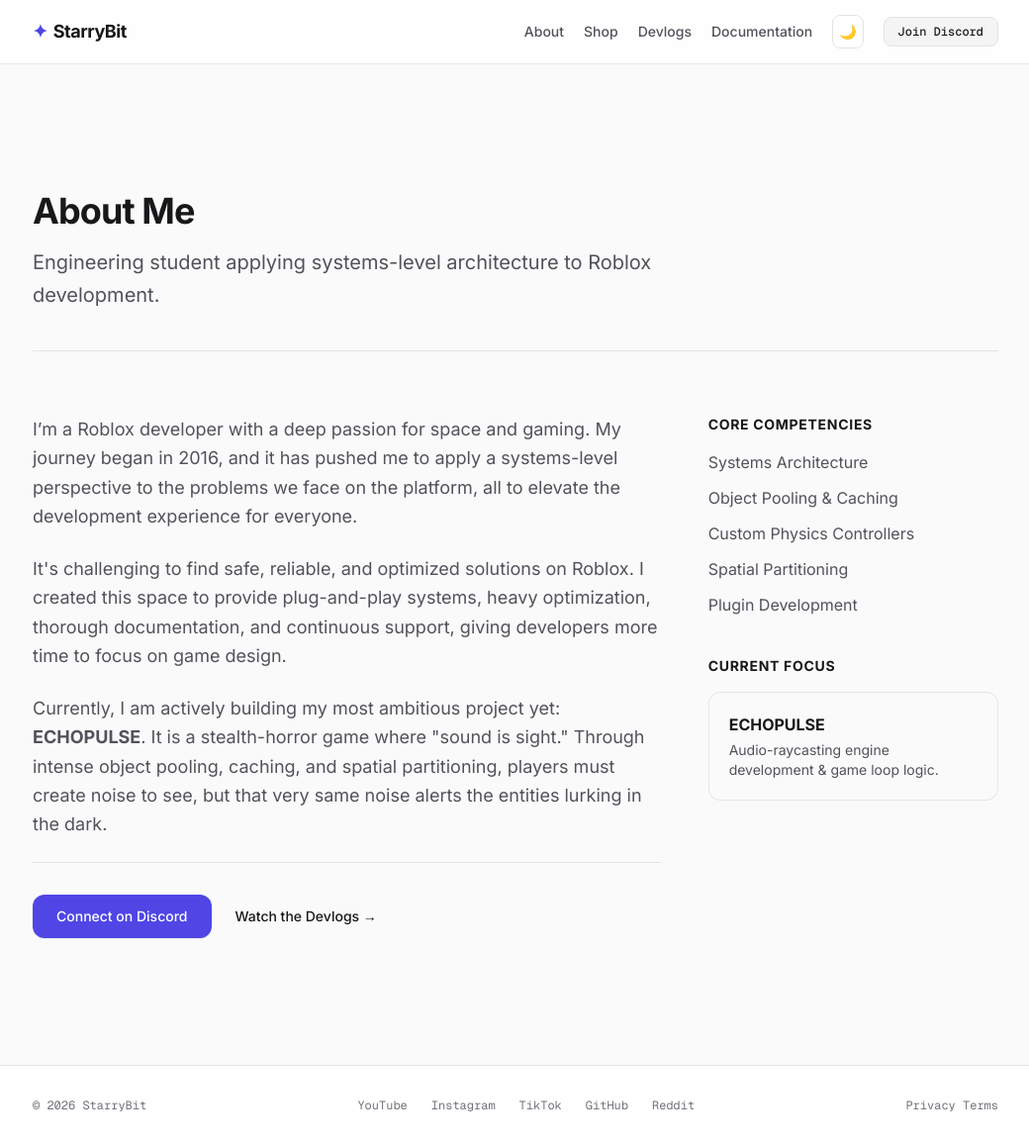
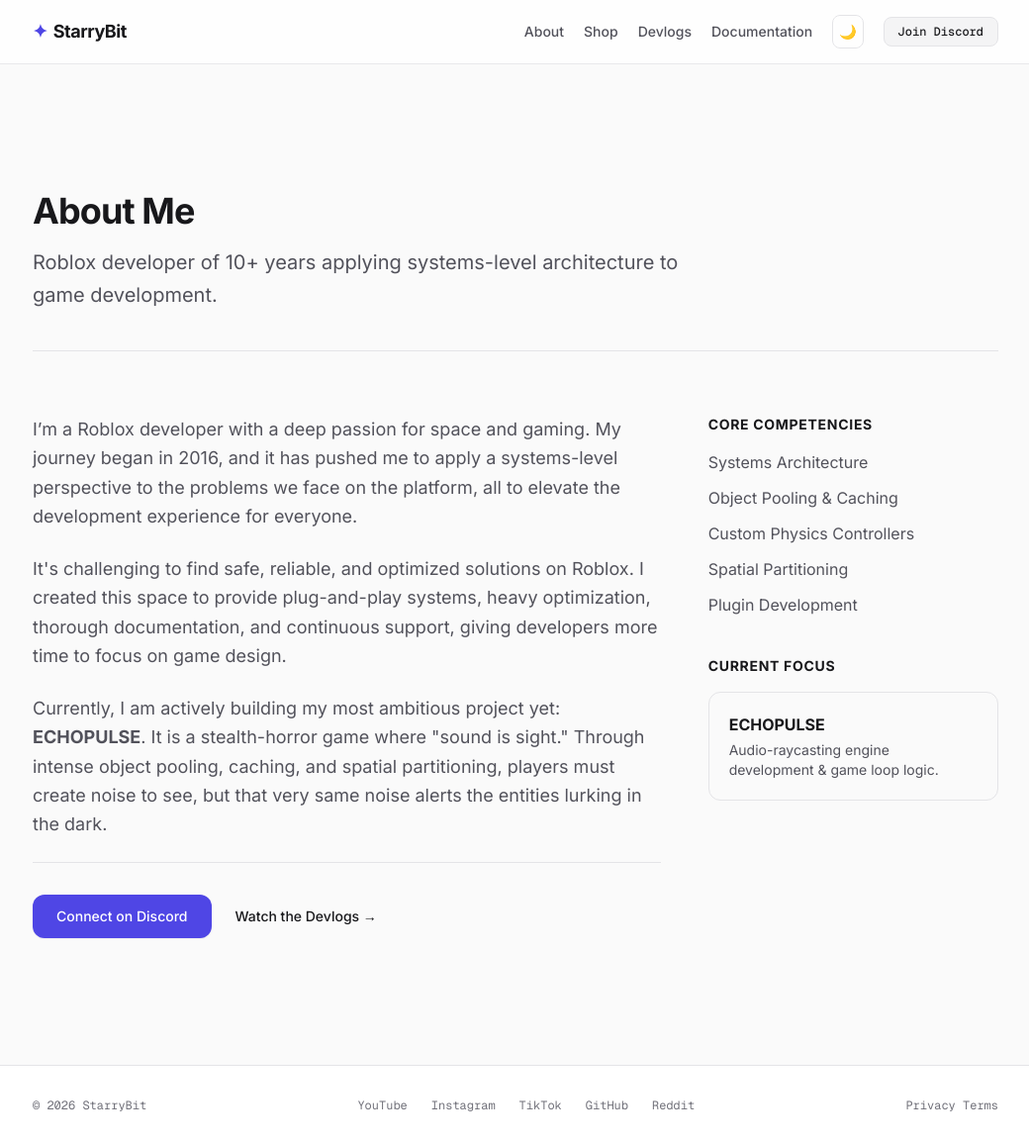
Before and after one commit to StarryBit/starrybit.github.io, a Jekyll site: the page built from about/index.html, in a window 1280 px wide and 1157 px high. Shown: the whole window at 99% size, without its empty margins (119-1159 px from the left). Built offline with Jekyll 4.4.1, drawn with Linux system fonts in a browser that asks for light colours; nearby versions of some CDN libraries.

Commit message:
Update index.html

```diff
--- a/about/index.html
+++ b/about/index.html
@@ -1,7 +1,7 @@
 ---
 layout: default
 title: About | StarryBit
-description: Learn more about StarryBit, a software engineering student and Roblox systems developer focused on scalable architecture and immersive games.
+description: Learn more about StarryBit, a Roblox developer focused on scalable architecture and immersive games.
 ---
 
 <div class="max-w-5xl mx-auto py-12">
@@ -9,7 +9,7 @@
     <header class="mb-16 border-b border-zinc-200 dark:border-zinc-800/60 pb-10">
         <h1 class="text-4xl font-extrabold tracking-tight mb-4 text-zinc-900 dark:text-white">About Me</h1>
         <p class="text-xl text-zinc-600 dark:text-zinc-400 max-w-2xl leading-relaxed">
-            Engineering student applying systems-level architecture to Roblox development.
+            Roblox developer of 10+ years applying systems-level architecture to game development.
         </p>
     </header>
 
```
